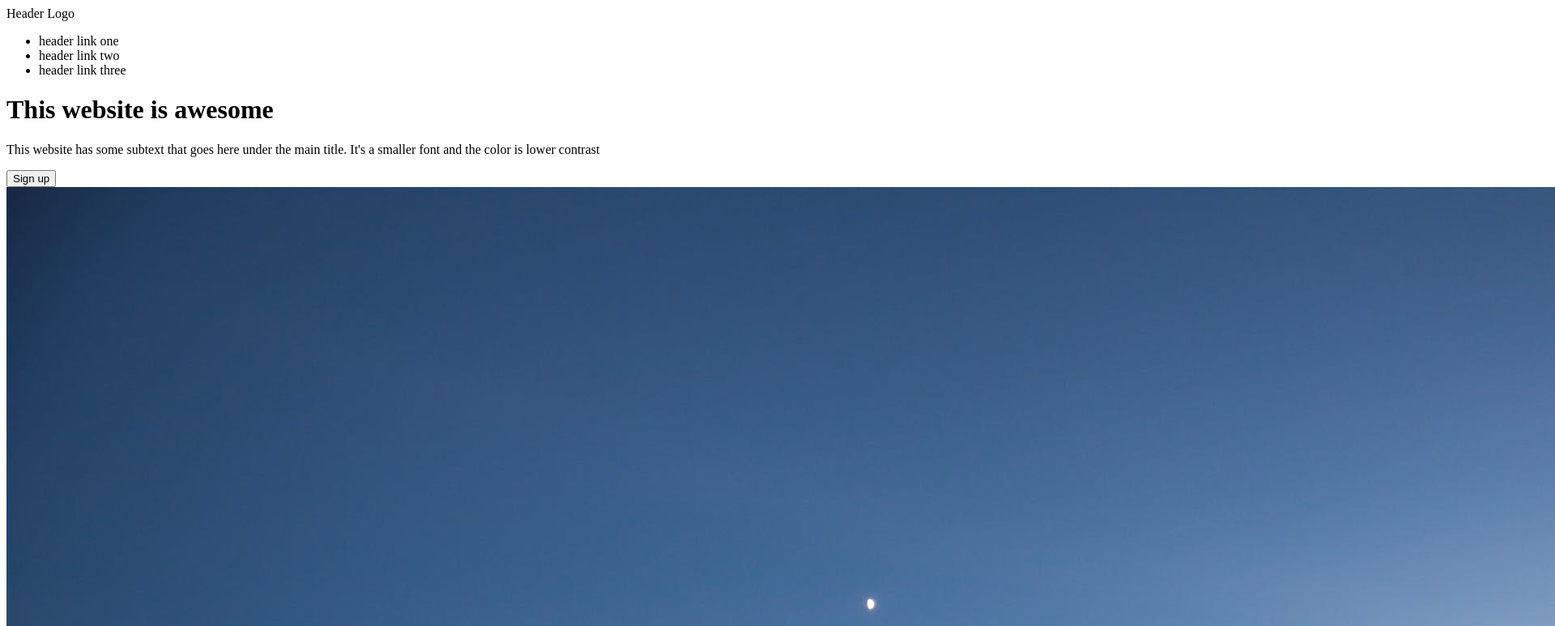
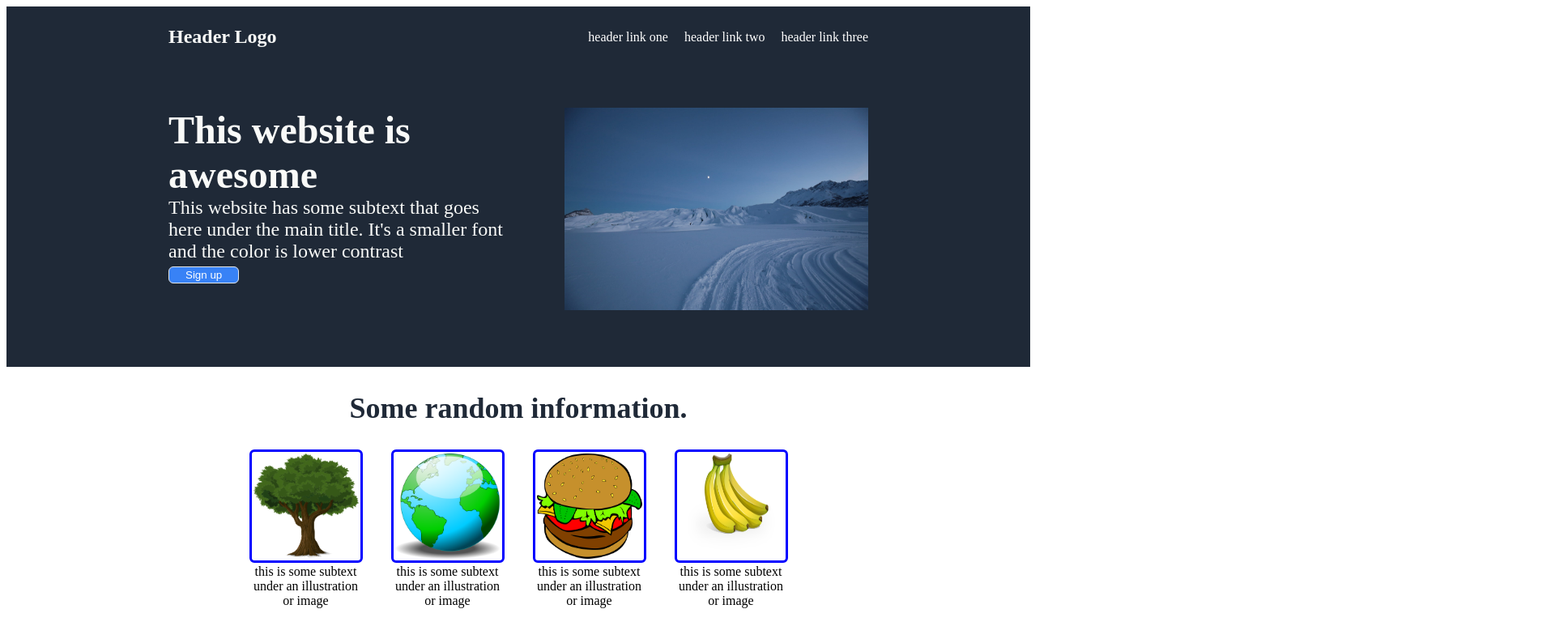
Before and after one commit to D4evan/landing-page, a plain HTML site: page index.html in a window 1280 px wide. Shown: the top 773 px of the page at 81% size, 1920 px wide, since content can reach past the window. Drawn offline with Linux system fonts and the light colour scheme.

Commit message:
add style to style.css

```diff
--- a/index.html
+++ b/index.html
@@ -7,20 +7,24 @@
     <title>Landing page</title>
     <link rel="stylesheet" href="style.css">
 </head>
+
 <body>
     <header>
-        <div class="header-logo">Header Logo</div>
+
+        <div class="header-top">
+        <p class="header-logo">Header Logo</p>
         <ul class="header-links">
             <li>header link one</li>
             <li>header link two</li>
             <li>header link three</li>
         </ul>
+        </div>
 
         <div class="header-center">
             <div class="header-left">
                 <h1>This website is awesome</h1>
                 <p>This website has some subtext that goes here under the main title. It's a smaller font and the color is lower contrast</p>
-                <button>Sign up</button>
+                <button class="header-button">Sign up</button>
             </div>
             <img src="./img/snow.jpeg" class="header-right">
         </div>
@@ -31,19 +35,19 @@
         <div class="information">
             <h2>Some random information.</h2>
                 <div class="icons">
-                    <div class="icon-one">
+                    <div class="icon">
                         <img src="./img/icon-one.png">
                         <p>this is some subtext under an illustration or image</p>
                     </div>
-                    <div class="icon-two">
+                    <div class="icon">
                         <img src="./img/icon-two.png">
                         <p>this is some subtext under an illustration or image</p>
                     </div>
-                    <div class="icon-three">
+                    <div class="icon">
                         <img src="./img/icon-three.png">
                         <p>this is some subtext under an illustration or image</p>
                     </div>
-                    <div class="icon-four">
+                    <div class="icon">
                         <img src="./img/icon-four.png">
                         <p>this is some subtext under an illustration or image</p>
                     </div>
@@ -51,8 +55,8 @@
         </div>
 
         <div class="quote">
-            <p>This is an insiping quote, or a testimonial from a costumer. Maybe it's just filling up space, or maybe people will actually read it. Who knows? All i know is that it looks nice.</p>
-            <p>-Thor, God of Thunder</p>
+            <p class="quote-text">This is an insiping quote, or a testimonial from a costumer. Maybe it's just filling up space, or maybe people will actually read it. Who knows? All i know is that it looks nice.</p>
+            <p class="quote-end">-Thor, God of Thunder</p>
         </div>
 
         <div class="call">
--- a/style.css
+++ b/style.css
@@ -0,0 +1,168 @@
+{border:solid red;
+}
+
+html{
+    box-sizing: border-box;
+    display:flex;
+    flex-direction:column;
+    justify-content: space-between;
+    align-items: center;
+    padding:0;
+    margin:0;
+}
+
+header{
+    color:white;
+    background-color:#1F2937;
+    padding:0 200px;
+}
+
+.header-top{
+    display:flex;
+    justify-content: space-between;
+    align-items:center;
+}
+
+.header-logo{
+    font-size: 24px;
+    color:#F9FAF8;
+    font-weight: bold;
+}
+
+.header-link{
+    font-size: 18px;
+    color:#E5E7EB;
+}
+
+ul{
+    list-style-type: none;
+    margin:0;
+    padding:0;
+    display:flex;
+    gap:20px;
+}
+
+.header-center{
+    display:flex;
+    justify-content: space-between;
+    align-items: ;
+    padding:50px 0 70px 0;
+    gap:60px;
+}
+
+.header-left h1,
+.header-left p{
+    margin:0;
+}
+
+.header-left h1{
+    font-size: 48px;
+    font-weight: bolder;
+    color:#F9FAF8;
+}
+
+.header-left p{
+    font-size: 24px;
+    color:#F9FAF8;
+}
+
+.header-button{
+    margin-top:5px;
+    padding:2px 20px;
+    background-color:#3882F6;
+    color:white;
+}
+
+.header-right{
+    width:500px;
+    height: 250px;
+}
+
+.information {
+    display:flex;
+    flex-direction: column;
+    align-items: center;
+    margin-bottom:50px;
+}
+
+.information h2{
+    font-size: 36px;
+    font-weight: bolder;
+    color:#1F2937;
+}
+
+.icons{
+    display:flex;
+    gap:25px;
+}
+
+.icon img{
+    border:solid blue;
+    border-radius: 6px;
+    width:130px;
+    height:130px;
+    padding:2px;
+}
+
+.icon{
+    display:flex;
+    flex-direction:column;
+    align-items: center;
+    max-width: 150px;
+    text-align: center;
+}
+
+.icon p{
+    margin:2px;
+}
+
+.quote{
+    background-color:#E5E7EB;
+    font-size: 36px;
+    font-weight: 100;
+    font-style: italic;
+    color:#1F2937;
+    padding:50px 30%;
+}
+
+.quote-end{
+    font-size: 25px;
+    font-style: normal;
+    text-align: right;
+    font-weight: bold;
+}
+
+.call{
+    margin:100px 200px;
+    background-color:#3882F6;
+    padding:40px 80px;
+    color:#E5E7EB;
+    display:flex;
+    align-items: center;
+    justify-content: space-between;
+    border-radius: 6px;
+}
+
+.call h3,
+.call p{
+    margin:0;
+    padding:0;
+}
+
+.call button{
+    padding:2px 20px;
+}
+
+button{
+    border-radius: 6px;
+    color:#E5E7EB;
+    background-color: #3882F6;
+    border:1px solid #E5E7EB;
+}
+
+footer{
+    background-color: #1F2937;
+    text-align: center;
+    padding:5px;
+    color:#E5E7EB
+}
```
